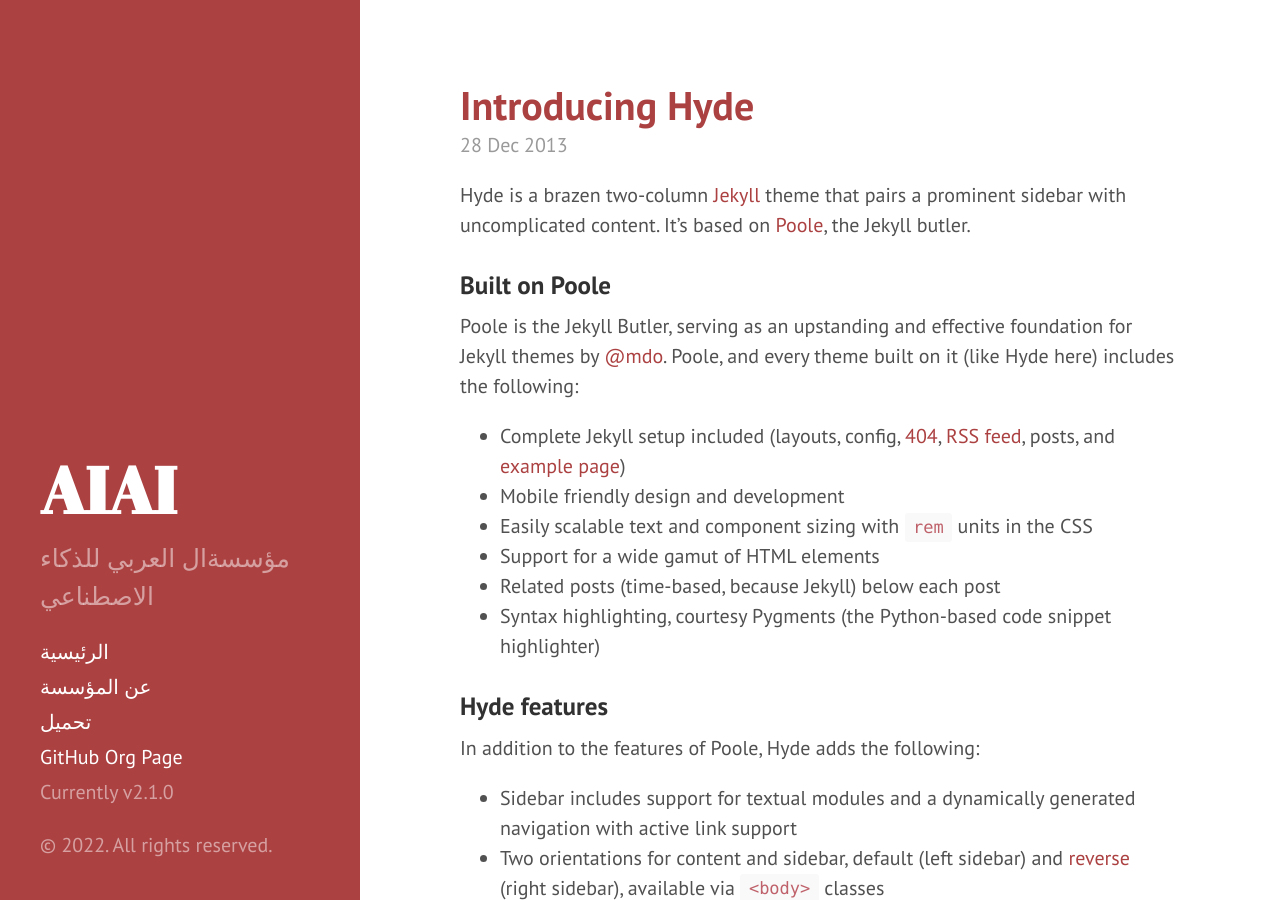
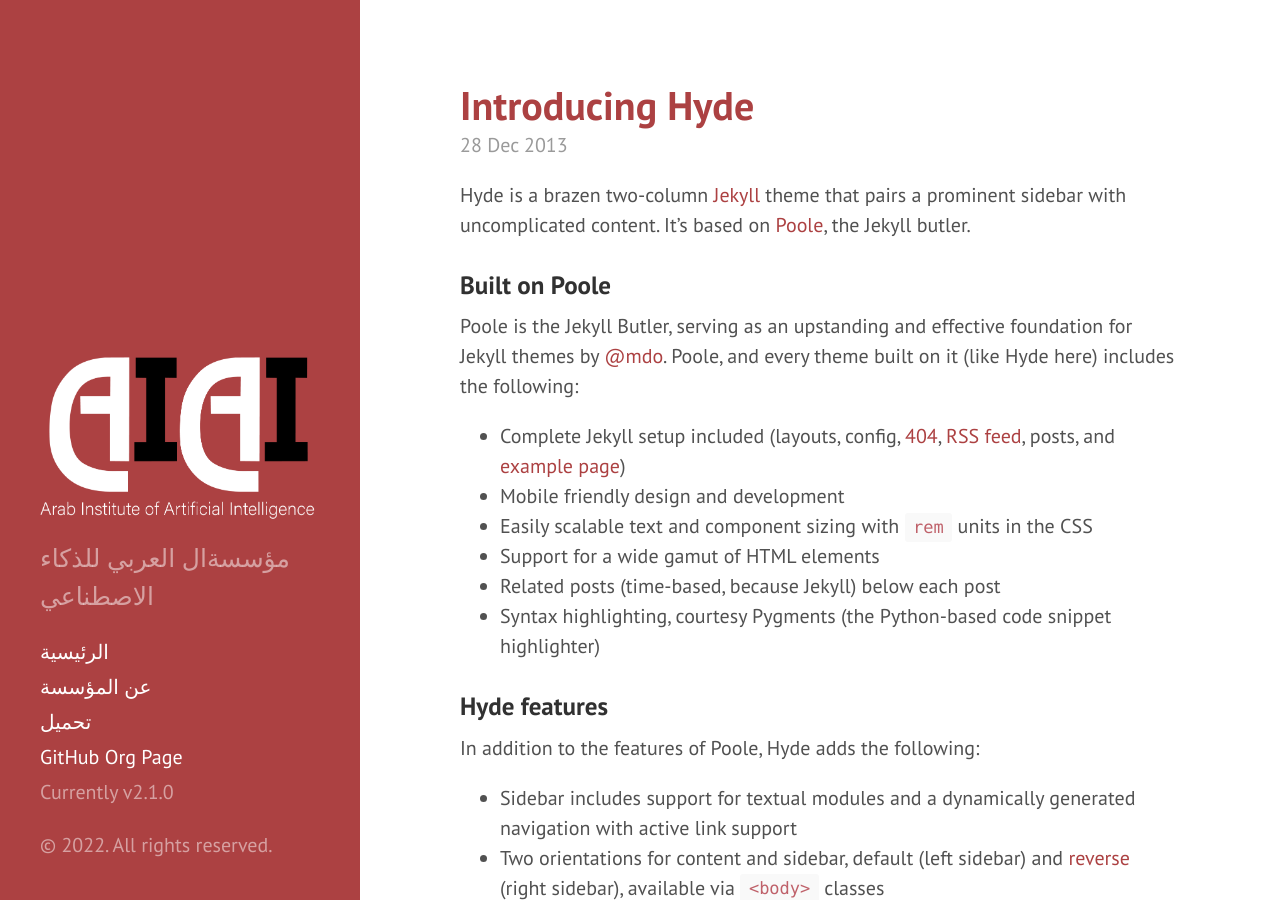
Before and after one commit to arab-institute-of-ai/arab-institute-of-ai.github.io, a Jekyll site: the page built from index.html, in a window 1280 px wide and 900 px high. Built offline with Jekyll 4.4.1, drawn with Linux system fonts in a browser that asks for light colours; the list of posts is cut into pages by our own code.

Commit message:
new sidebar and logo

```diff
--- a/_includes/sidebar.html
+++ b/_includes/sidebar.html
@@ -2,9 +2,10 @@
   <div class="container sidebar-sticky">
     <div class="sidebar-about">
       <h1>
-        <a href="{{ site.baseurl }}">
+        <!-- <a href="{{ site.baseurl }}">
           {{ site.title }}
-        </a>
+        </a> -->
+        <img src="logo_1.png">
       </h1>
       <p class="lead">{{ site.description }}</p>
     </div>
```
Also changed, not shown: logo_1.png (added), logo_2.png (added), 1 other file.
